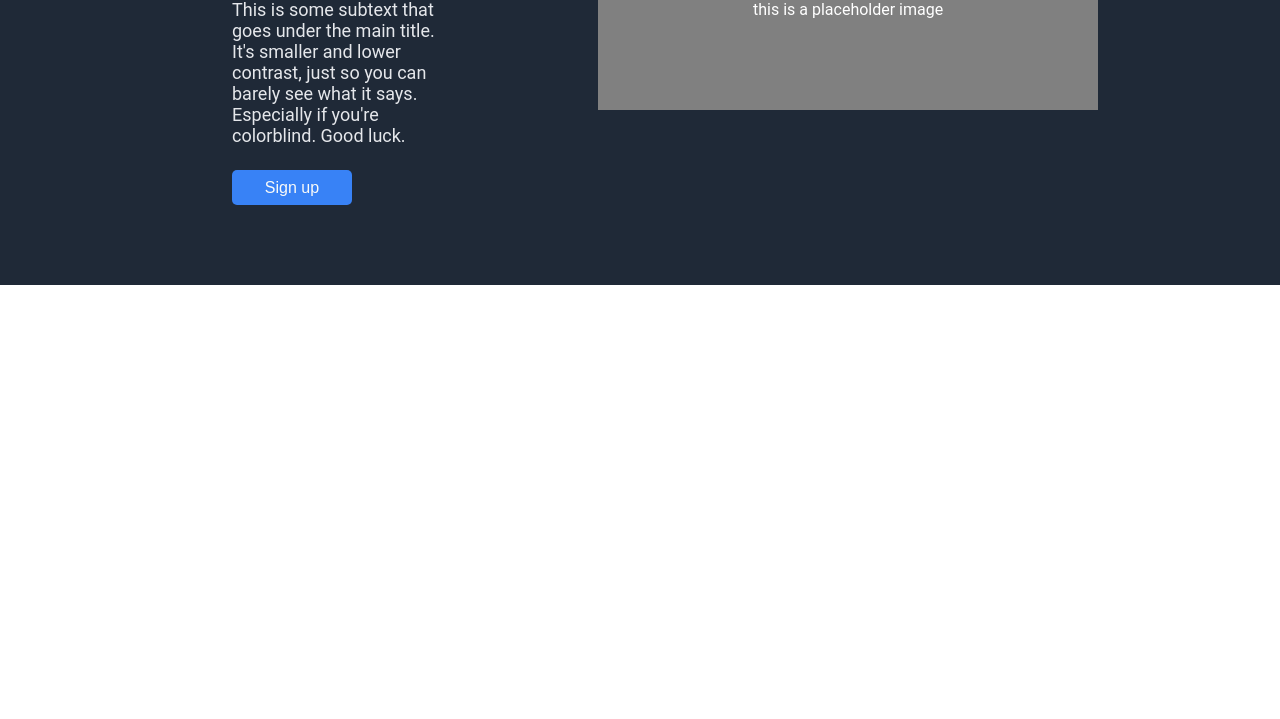
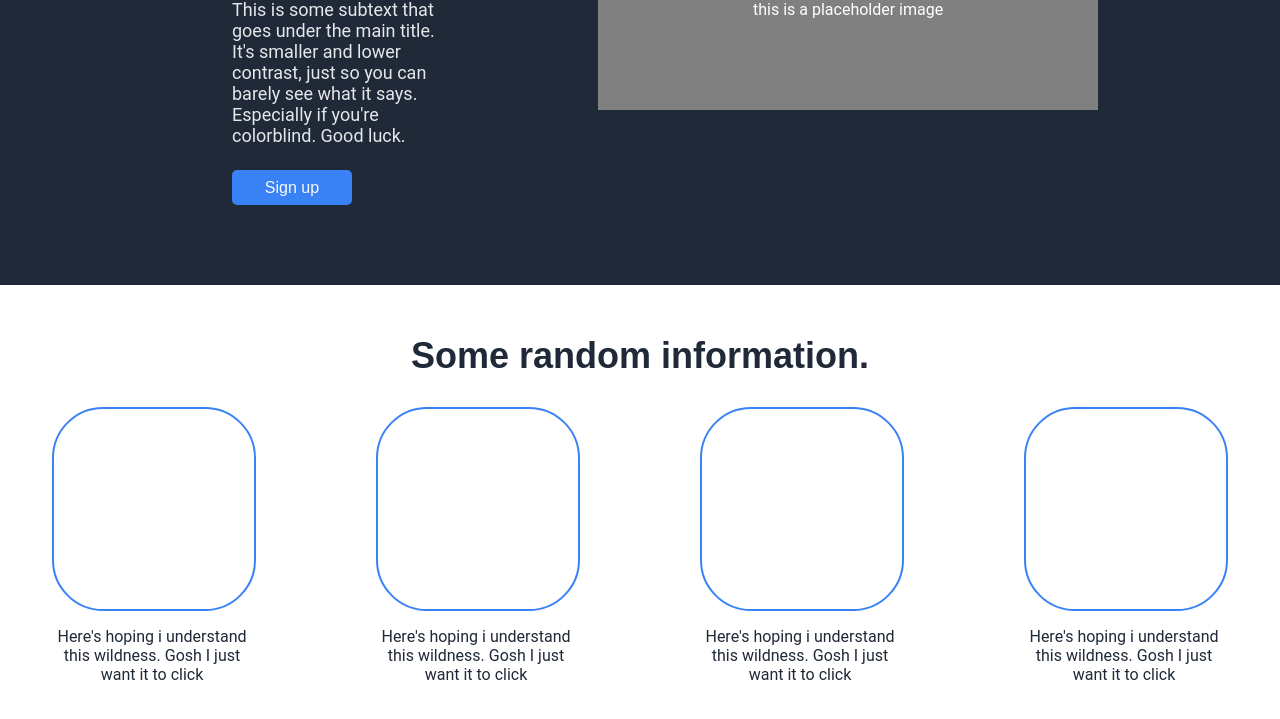
Before and after one commit to addysenwx/TOP-lp-project, a plain HTML site: page index.html in a window 1280 px wide. Shown: the part 389-1108 px from the top of the page. Before the commit the page ends 800 px from the top, so only its background shows below. Drawn offline with Linux system fonts and the light colour scheme.

Commit message:
second section build

```diff
--- a/index.html
+++ b/index.html
@@ -8,6 +8,7 @@
     <link rel="stylesheet" href="./styles.css">
 </head>
 <body>
+    <!--HERO SECTION-->
     <div class="hero-section">
         <div class="header">
             <h1 class="header-logo">Header Logo</h1>
@@ -35,5 +36,40 @@
 
     </div>
 
+    <!--SECTION TWO-->
+    <div class="section-two">
+        <div class="information-header">
+            <h2 class="section-header">
+                Some random information.
+            </h2>
+        </div>
+        <div class="offerings">
+            <div class="offer">
+                <div class="box"></div>
+                <p class="offers-desc">Here's hoping i understand this wildness. Gosh I just want it to click</p>
+            </div>
+            <div class="offer">
+                <div class="box"></div>
+                <p class="offers-desc">Here's hoping i understand this wildness. Gosh I just want it to click</p>
+            </div>
+            <div class="offer">
+                <div class="box"></div>
+                <p class="offers-desc">Here's hoping i understand this wildness. Gosh I just want it to click</p>
+            </div>
+            <div class="offer">
+                <div class="box"></div>
+                <p class="offers-desc">Here's hoping i understand this wildness. Gosh I just want it to click</p>
+            </div>
+        </div>
+        <!--
+        <div class="offerings-desc">
+            <p class="offers-desc">Here's hoping i understand this wildness. Gosh I just want it to click</p>
+            <p class="offers-desc">Here's hoping i understand this wildness. Gosh I just want it to click</p>
+            <p class="offers-desc">Here's hoping i understand this wildness. Gosh I just want it to click</p>
+            <p class="offers-desc">Here's hoping i understand this wildness. Gosh I just want it to click</p>
+        </div>
+        -->
+    </div>
+
 </body>
 </html>
--- a/styles.css
+++ b/styles.css
@@ -95,3 +95,48 @@ button{
     padding: 90px;
     text-align: center;
 }
+
+.section-two{
+    display: flex;
+    flex-direction: column;
+    margin: 20px 0px;
+}
+
+.information-header{
+    display: flex;
+    justify-content: center;
+    align-items: center;
+}
+
+.section-header{
+    font-family: 'Roboto-extra-bold', sans-serif;
+    color: var(--dark-main-color);
+    font-size: 36px;
+}
+
+.offerings{
+    display: flex;
+    justify-content: center;
+    align-items: center;
+    gap: 120px;
+}
+
+.offer{
+    display: flex;
+    flex-direction: column;
+}
+
+.box{
+    width: 200px;
+    height: 200px;
+    border: 2px solid #3882f6;
+    border-radius: 25%;
+}
+
+
+.offers-desc{
+    width: 200px;
+    height: 200px;
+    color: var(--dark-main-color);
+    text-align: center;
+}
```
